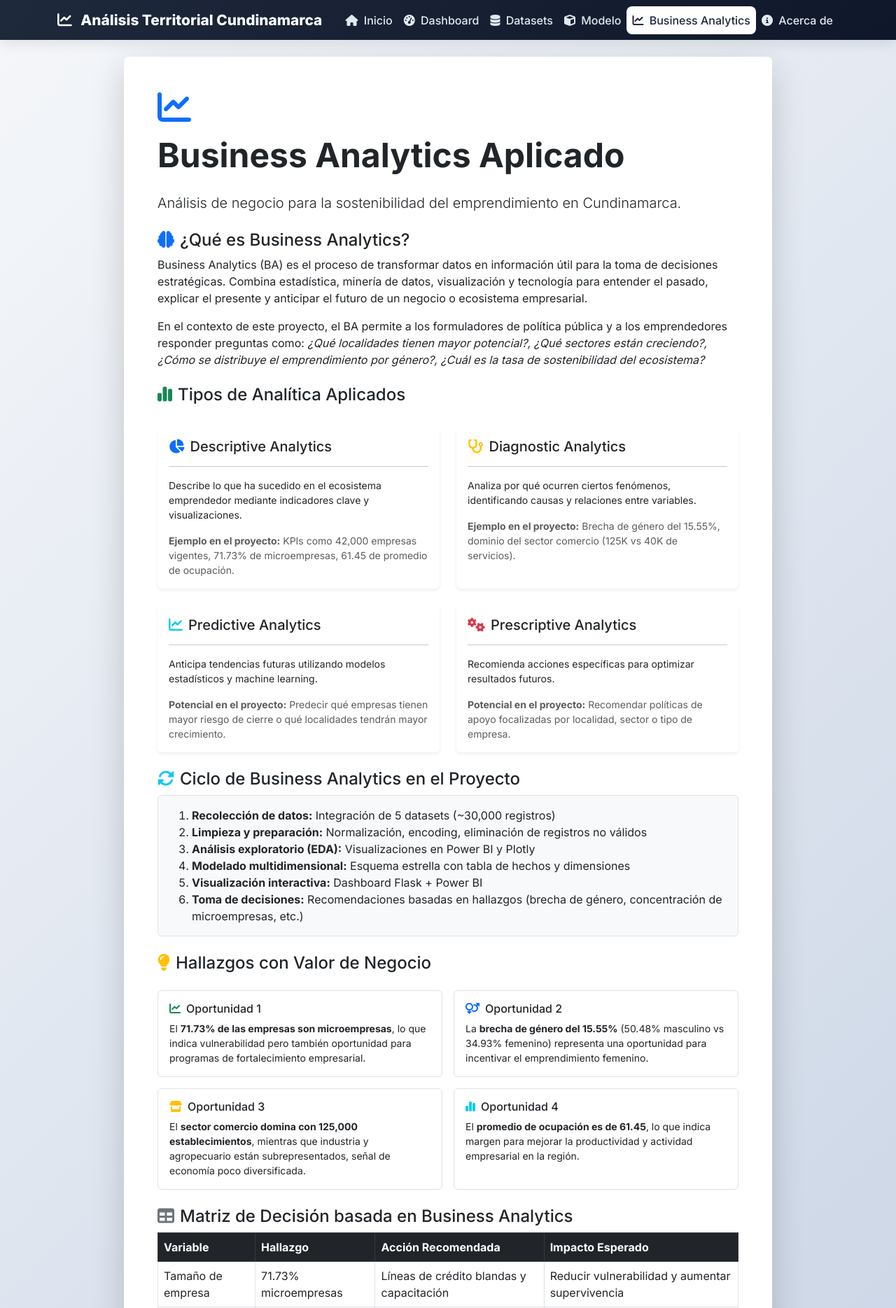
After one commit to Daniel071109/Emprendimiento-en-Cundinamarca, a Flask app: page /business-analytics in a window 1280 px wide. The commit adds this page. Shown: the top 1869 px of the page at 70% size. Run offline with Flask 3, Linux system fonts and the light colour scheme; parts of the project's set-up code (start-up, migrations or seed data) failed here and were passed over; some libraries are stand-ins or nearby versions.

Commit message:
Agregar página de Business Analytics al menú de navegación

```diff
--- a/app.py
+++ b/app.py
@@ -71,6 +71,13 @@ def about():
     return render_template('about.html')
 
 # ==========================================
+# ==========================================
+# BUSINESS ANALYTICS
+# ==========================================
+
+@app.route('/business-analytics')
+def business_analytics():
+    return render_template('business_analytics.html')
 
 if __name__ == '__main__':
 
--- a/templates/base.html
+++ b/templates/base.html
@@ -101,6 +101,7 @@
     {% block extra_css %}{% endblock %}
 </head>
 <body>
+    <!-- Navbar -->
     <nav class="navbar navbar-expand-lg navbar-dark sticky-top">
         <div class="container">
             <a class="navbar-brand" href="/">
@@ -129,7 +130,12 @@
                     </li>
                     <li class="nav-item">
                         <a class="nav-link {% if request.endpoint == 'modelo' %}active{% endif %}" href="/modelo">
-                            <i class="fas fa-brain me-1"></i> Análisis
+                            <i class="fas fa-cube me-1"></i> Modelo
+                        </a>
+                    </li>
+                    <li class="nav-item">
+                        <a class="nav-link {% if request.endpoint == 'business_analytics' %}active{% endif %}" href="/business-analytics">
+                            <i class="fas fa-chart-line me-1"></i> Business Analytics
                         </a>
                     </li>
                     <li class="nav-item">
@@ -142,10 +148,12 @@
         </div>
     </nav>
 
+    <!-- Contenido principal -->
     <main class="py-4">
         {% block content %}{% endblock %}
     </main>
 
+    <!-- Footer -->
     <footer class="footer text-white">
         <div class="container">
             <div class="row">
@@ -154,13 +162,14 @@
                     <p class="text-muted">Minería de datos aplicada al emprendimiento</p>
                 </div>
                 <div class="col-md-6 text-md-end">
-                    <p class="mb-0">2024 - Datos abiertos</p>
+                    <p class="mb-0">2026 - Datos abiertos</p>
                     <small class="text-muted">Análisis basado en patrones poblacionales</small>
                 </div>
             </div>
         </div>
     </footer>
 
+    <!-- Scripts -->
     <script src="https://cdn.jsdelivr.net/npm/bootstrap@5.3.0/dist/js/bootstrap.bundle.min.js"></script>
     <script src="https://cdn.plot.ly/plotly-latest.min.js"></script>
 
--- /dev/null
+++ b/templates/business_analytics.html
@@ -0,0 +1,220 @@
+{% extends "base.html" %}
+
+{% block title %}Business Analytics - Análisis de Sostenibilidad{% endblock %}
+
+{% block content %}
+<div class="container">
+    <div class="row">
+        <div class="col-lg-10 mx-auto">
+            <div class="card border-0 shadow-lg">
+                <div class="card-body p-5">
+                    <i class="fas fa-chart-line fa-3x text-primary mb-3"></i>
+                    <h1 class="display-5 fw-bold mb-4">Business Analytics Aplicado</h1>
+                    <p class="lead mb-4">Análisis de negocio para la sostenibilidad del emprendimiento en Cundinamarca.</p>
+
+                    <!-- ========================================== -->
+                    <!-- QUÉ ES BUSINESS ANALYTICS                   -->
+                    <!-- ========================================== -->
+                    <h4 class="mt-4"><i class="fas fa-brain me-2 text-primary"></i>¿Qué es Business Analytics?</h4>
+                    <p>
+                        Business Analytics (BA) es el proceso de transformar datos en información útil para la toma de decisiones estratégicas.
+                        Combina estadística, minería de datos, visualización y tecnología para entender el pasado, explicar el presente y
+                        anticipar el futuro de un negocio o ecosistema empresarial.
+                    </p>
+                    <p>
+                        En el contexto de este proyecto, el BA permite a los formuladores de política pública y a los emprendedores
+                        responder preguntas como: <em>¿Qué localidades tienen mayor potencial?, ¿Qué sectores están creciendo?,
+                        ¿Cómo se distribuye el emprendimiento por género?, ¿Cuál es la tasa de sostenibilidad del ecosistema?</em>
+                    </p>
+
+                    <!-- ========================================== -->
+                    <!-- TIPOS DE ANALÍTICA (DESCRIPTIVE, DIAGNOSTIC, ETC) -->
+                    <!-- ========================================== -->
+                    <h4 class="mt-4"><i class="fas fa-chart-simple me-2 text-success"></i>Tipos de Analítica Aplicados</h4>
+
+                    <div class="row g-4 mt-2">
+                        <!-- Descriptive Analytics -->
+                        <div class="col-md-6">
+                            <div class="card border-0 shadow-sm h-100">
+                                <div class="card-body">
+                                    <h5><i class="fas fa-chart-pie text-primary me-2"></i>Descriptive Analytics</h5>
+                                    <hr>
+                                    <p class="small">
+                                        Describe lo que ha sucedido en el ecosistema emprendedor mediante indicadores clave y visualizaciones.
+                                    </p>
+                                    <p class="small mb-0 text-muted">
+                                        <strong>Ejemplo en el proyecto:</strong> KPIs como 42,000 empresas vigentes,
+                                        71.73% de microempresas, 61.45 de promedio de ocupación.
+                                    </p>
+                                </div>
+                            </div>
+                        </div>
+
+                        <!-- Diagnostic Analytics -->
+                        <div class="col-md-6">
+                            <div class="card border-0 shadow-sm h-100">
+                                <div class="card-body">
+                                    <h5><i class="fas fa-stethoscope text-warning me-2"></i>Diagnostic Analytics</h5>
+                                    <hr>
+                                    <p class="small">
+                                        Analiza por qué ocurren ciertos fenómenos, identificando causas y relaciones entre variables.
+                                    </p>
+                                    <p class="small mb-0 text-muted">
+                                        <strong>Ejemplo en el proyecto:</strong> Brecha de género del 15.55%,
+                                        dominio del sector comercio (125K vs 40K de servicios).
+                                    </p>
+                                </div>
+                            </div>
+                        </div>
+
+                        <!-- Predictive Analytics (potencial) -->
+                        <div class="col-md-6">
+                            <div class="card border-0 shadow-sm h-100">
+                                <div class="card-body">
+                                    <h5><i class="fas fa-chart-line text-info me-2"></i>Predictive Analytics</h5>
+                                    <hr>
+                                    <p class="small">
+                                        Anticipa tendencias futuras utilizando modelos estadísticos y machine learning.
+                                    </p>
+                                    <p class="small mb-0 text-muted">
+                                        <strong>Potencial en el proyecto:</strong> Predecir qué empresas tienen mayor riesgo de cierre
+                                        o qué localidades tendrán mayor crecimiento.
+                                    </p>
+                                </div>
+                            </div>
+                        </div>
+
+                        <!-- Prescriptive Analytics (potencial) -->
+                        <div class="col-md-6">
+                            <div class="card border-0 shadow-sm h-100">
+                                <div class="card-body">
+                                    <h5><i class="fas fa-cogs text-danger me-2"></i>Prescriptive Analytics</h5>
+                                    <hr>
+                                    <p class="small">
+                                        Recomienda acciones específicas para optimizar resultados futuros.
+                                    </p>
+                                    <p class="small mb-0 text-muted">
+                                        <strong>Potencial en el proyecto:</strong> Recomendar políticas de apoyo focalizadas por localidad,
+                                        sector o tipo de empresa.
+                                    </p>
+                                </div>
+                            </div>
+                        </div>
+                    </div>
+
+                    <!-- ========================================== -->
+                    <!-- CICLO DE BUSINESS ANALYTICS                  -->
+                    <!-- ========================================== -->
+                    <h4 class="mt-4"><i class="fas fa-sync-alt me-2 text-info"></i>Ciclo de Business Analytics en el Proyecto</h4>
+                    <div class="border rounded p-3 bg-light">
+                        <ol class="mb-0">
+                            <li><strong>Recolección de datos:</strong> Integración de 5 datasets (~30,000 registros)</li>
+                            <li><strong>Limpieza y preparación:</strong> Normalización, encoding, eliminación de registros no válidos</li>
+                            <li><strong>Análisis exploratorio (EDA):</strong> Visualizaciones en Power BI y Plotly</li>
+                            <li><strong>Modelado multidimensional:</strong> Esquema estrella con tabla de hechos y dimensiones</li>
+                            <li><strong>Visualización interactiva:</strong> Dashboard Flask + Power BI</li>
+                            <li><strong>Toma de decisiones:</strong> Recomendaciones basadas en hallazgos (brecha de género, concentración de microempresas, etc.)</li>
+                        </ol>
+                    </div>
+
+                    <!-- ========================================== -->
+                    <!-- HALLZGOS CON VALOR DE NEGOCIO               -->
+                    <!-- ========================================== -->
+                    <h4 class="mt-4"><i class="fas fa-lightbulb me-2 text-warning"></i>Hallazgos con Valor de Negocio</h4>
+
+                    <div class="row g-3 mt-2">
+                        <div class="col-md-6">
+                            <div class="border rounded p-3 h-100">
+                                <h6><i class="fas fa-chart-line text-success me-2"></i>Oportunidad 1</h6>
+                                <p class="small mb-0">El <strong>71.73% de las empresas son microempresas</strong>, lo que indica vulnerabilidad pero también oportunidad para programas de fortalecimiento empresarial.</p>
+                            </div>
+                        </div>
+                        <div class="col-md-6">
+                            <div class="border rounded p-3 h-100">
+                                <h6><i class="fas fa-venus-mars text-primary me-2"></i>Oportunidad 2</h6>
+                                <p class="small mb-0">La <strong>brecha de género del 15.55%</strong> (50.48% masculino vs 34.93% femenino) representa una oportunidad para incentivar el emprendimiento femenino.</p>
+                            </div>
+                        </div>
+                        <div class="col-md-6">
+                            <div class="border rounded p-3 h-100">
+                                <h6><i class="fas fa-store text-warning me-2"></i>Oportunidad 3</h6>
+                                <p class="small mb-0">El <strong>sector comercio domina con 125,000 establecimientos</strong>, mientras que industria y agropecuario están subrepresentados, señal de economía poco diversificada.</p>
+                            </div>
+                        </div>
+                        <div class="col-md-6">
+                            <div class="border rounded p-3 h-100">
+                                <h6><i class="fas fa-chart-simple text-info me-2"></i>Oportunidad 4</h6>
+                                <p class="small mb-0">El <strong>promedio de ocupación es de 61.45</strong>, lo que indica margen para mejorar la productividad y actividad empresarial en la región.</p>
+                            </div>
+                        </div>
+                    </div>
+
+                    <!-- ========================================== -->
+                    <!-- MATRIZ DE DECISIÓN BAJO BUSINESS ANALYTICS   -->
+                    <!-- ========================================== -->
+                    <h4 class="mt-4"><i class="fas fa-table me-2 text-secondary"></i>Matriz de Decisión basada en Business Analytics</h4>
+                    <div class="table-responsive">
+                        <table class="table table-bordered table-hover">
+                            <thead class="table-dark">
+                                <tr><th>Variable</th><th>Hallazgo</th><th>Acción Recomendada</th><th>Impacto Esperado</th></tr>
+                            </thead>
+                            <tbody>
+                                <tr><td>Tamaño de empresa</td><td>71.73% microempresas</td><td>Líneas de crédito blandas y capacitación</td><td>Reducir vulnerabilidad y aumentar supervivencia</td></tr>
+                                <tr><td>Género</td><td>Brecha del 15.55%</td><td>Programas de emprendimiento femenino</td><td>Equidad y aprovechamiento de talento</td></tr>
+                                <tr><td>Sector económico</td><td>Comercio domina (125K)</td><td>Diversificación hacia industria y agro</td><td>Economía más resiliente</td></tr>
+                                <tr><td>Ocupación</td><td>61.45 de promedio</td><td>Capacitación en productividad</td><td>Mayor actividad empresarial</td></tr>
+                            </tbody>
+                        </table>
+                    </div>
+
+                    <!-- ========================================== -->
+                    <!-- TOOLCHAIN DE BUSINESS ANALYTICS              -->
+                    <!-- ========================================== -->
+                    <h4 class="mt-4"><i class="fas fa-toolbox me-2 text-danger"></i>Toolchain de Business Analytics Utilizado</h4>
+                    <div class="border rounded p-3 bg-light">
+                        <div class="row text-center">
+                            <div class="col-6 col-md-3 mb-2">
+                                <i class="fas fa-database fa-2x text-primary"></i>
+                                <p class="small mb-0">Pandas<br>Python</p>
+                            </div>
+                            <div class="col-6 col-md-3 mb-2">
+                                <i class="fas fa-chart-line fa-2x text-success"></i>
+                                <p class="small mb-0">Plotly<br>Power BI</p>
+                            </div>
+                            <div class="col-6 col-md-3 mb-2">
+                                <i class="fab fa-python fa-2x text-warning"></i>
+                                <p class="small mb-0">Flask<br>Python</p>
+                            </div>
+                            <div class="col-6 col-md-3 mb-2">
+                                <i class="fas fa-cloud-upload-alt fa-2x text-info"></i>
+                                <p class="small mb-0">Render.com<br>Despliegue</p>
+                            </div>
+                        </div>
+                    </div>
+
+                    <!-- ========================================== -->
+                    <!-- CONCLUSIÓN BUSINESS ANALYTICS                -->
+                    <!-- ========================================== -->
+                    <div class="alert alert-success mt-4">
+                        <i class="fas fa-chart-line me-2"></i>
+                        <strong>Conclusión de Business Analytics:</strong> Este proyecto demuestra cómo la aplicación de técnicas de Business Analytics sobre datos abiertos permite generar insights accionables para mejorar la sostenibilidad del emprendimiento en Cundinamarca, identificando brechas de género, concentración sectorial y oportunidades de diversificación económica.
+                    </div>
+                </div>
+            </div>
+        </div>
+    </div>
+</div>
+
+<style>
+    .border {
+        transition: all 0.3s ease;
+    }
+    .card:hover {
+        transform: translateY(-3px);
+        transition: all 0.3s ease;
+    }
+    .table td, .table th {
+        vertical-align: middle;
+    }
+</style>
+{% endblock %}
```
